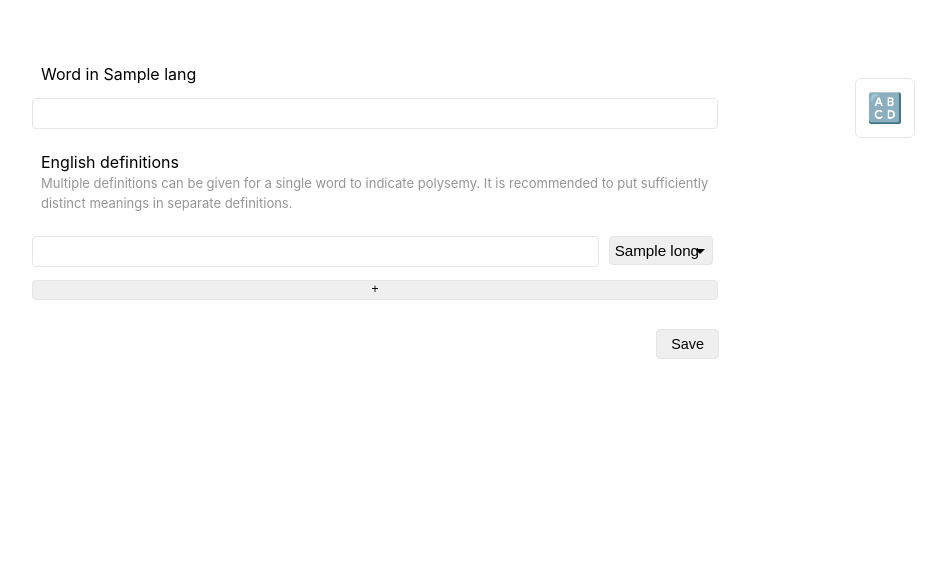
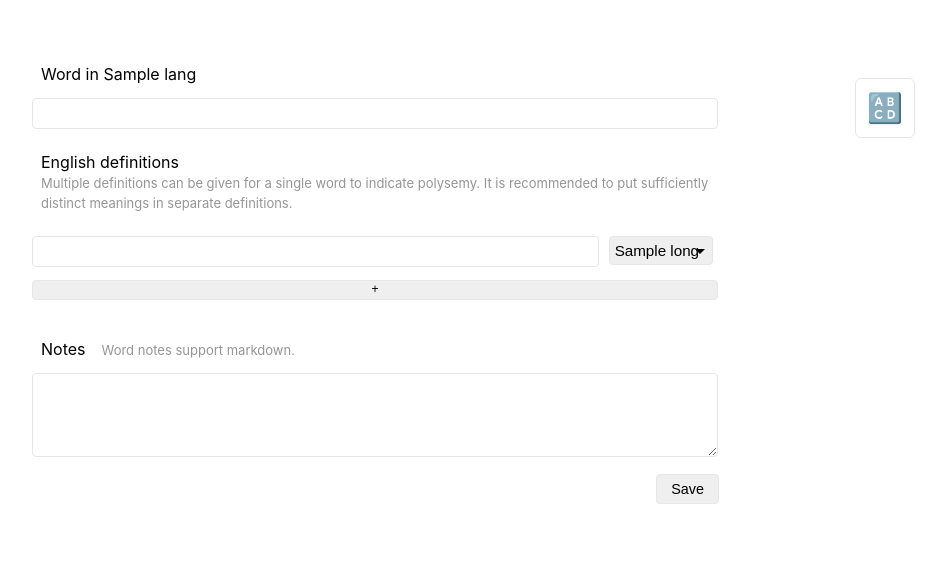
Before and after one commit to seaming/lang-tool, a Python web app: template templates/add_word.html in a window 1280 px wide. Shown: the top 569 px of the page, without its empty margins (265-1211 px from the left). Run offline with Jinja, Linux system fonts and the light colour scheme; the template is opened without the code that fills it: most values are stand-ins (such as "Sample title", 1, 10 or a date in 2020).

Commit message:
word notes

```diff
--- a/templates/add_word.html
+++ b/templates/add_word.html
@@ -39,6 +39,12 @@
       </li>
     </ol>
   </div>
+
+  <div class="row">
+    <div class="col form-label">Notes&emsp;<span class="small text-muted">Word notes support markdown.</span></div>
+    <div class="col"><textarea name="notes" rows=5></textarea></div>
+  </div>
+
 
   <input id="counter" type="hidden" name="counter" value="1">
   <input class="float-right" type="submit" value="Save">
--- a/templates/edit_lang.html
+++ b/templates/edit_lang.html
@@ -12,7 +12,8 @@
   <hr>
 
   <div class="row">
-    <div class="col-2 form-label">Description</div>
+    <div class="col-2 form-label">Description<br>
+      <span class="small text-muted">Language descriptions support markdown.</span></div>
     <div class="col-10">
       <textarea name="description" rows=5>{{ lang.description }}</textarea>
     </div>
--- a/templates/view_word.html
+++ b/templates/view_word.html
@@ -4,16 +4,15 @@
 
 {% block body %}
 
-<div>
 <div class="word-nat">{{ word.nat }}</div>
 <div class="float-right">word in <a href="{{ url_for('view_lang', code=word.lang.code) }}">{{ word.lang.name }}</a></div><br>
+{% if word.notes %}<div class="lang-description">{{ word.notes|markdown }}</div>{% endif %}
 <ol class="word-defs">
   {% for d in word.definitions %}
   <li class="def"><span class="text-muted">({{ d.pos|convert_pos(word.lang) }}; {{
       d.classes|split(',')|map('convert_class', word.lang)|join(', ') }})</span><span class="def">{{ d.en }}</span></li>
   {% endfor %}
 </ol>
-</div>
 
 {% endblock %}
 
--- a/views.py
+++ b/views.py
@@ -149,6 +149,7 @@ def save_word(code):
     lang = get_lang(code)
 
     nat = request.form.get('nat')
+    notes = request.form.get('notes', '')
     count = int(request.form.get('counter'))
 
     definitions = []
```
Lines whose indentation alone changed are shown as unchanged.
